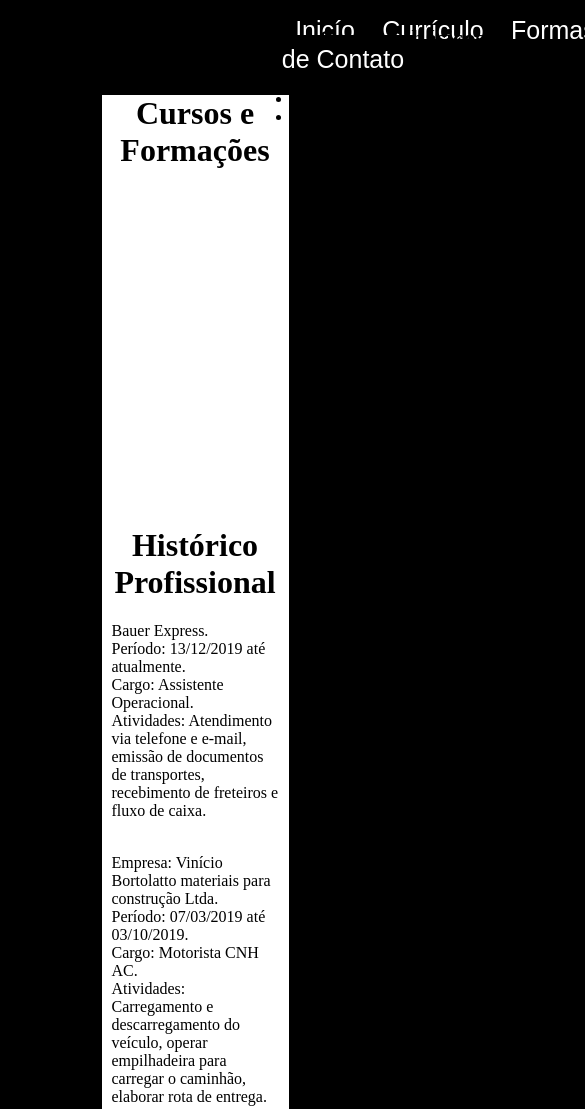
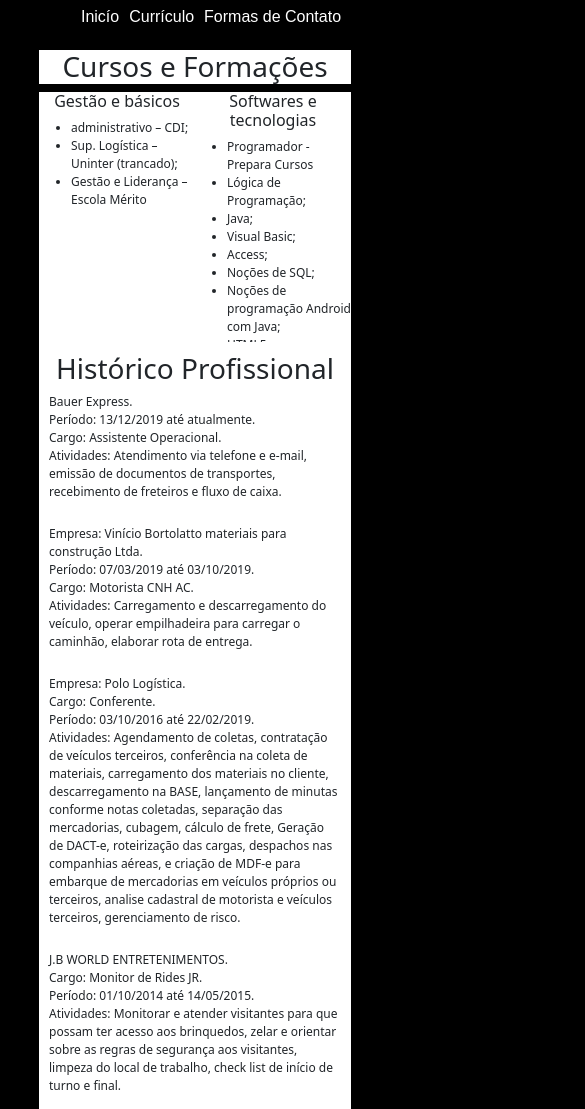
Before and after one commit to joaopedrozg/portifolio, a plain HTML site: page html/curriculo.html in a window 390 px wide. Shown: the top 1109 px of the page, 585 px wide, since content can reach past the window. Drawn offline with nearby package versions, Linux system fonts and the light colour scheme.

Commit message:
first commit

```diff
--- a/css/curriculo.css
+++ b/css/curriculo.css
@@ -1,30 +1,29 @@
 body{
     background-color: black;
+
 }
+/* Inicio css do menu  */
 li#lista-menu:hover{
-    list-style-type: none;
-    padding: 10px;
-    display: inline;
-    margin-left: 1%;
-    font-family: Arial, Helvetica, sans-serif;
-    font-size: 25px;
     background-color: white;
     color: black;
-    position: relative;
-    left: 70%;
 }
 
 li#lista-menu{
     list-style-type: none;
-    padding: 10px;
-    display: inline;
-    margin-left: 1%;
+    padding: 5px;
     font-family: Arial, Helvetica, sans-serif;
-    font-size: 25px;
+    font-size: 1em;
     background-color: black;
     color: white;
-    position: relative;
-    left: 70%;
+
+
+}
+ul#menu{
+    display: flex;
+    flex-direction: row;
+    justify-content: flex-end;
+    align-items: flex-end;
+
 
 }
 a{
@@ -34,35 +33,55 @@ a{
 a:hover{
     color: black;
 }
-div#gestao{
-    position: relative;
-    top: -186px;
-    left: 150px;
-    display: inline-block;
-    width: 300px;
-    height: 310px;
+
+
+
+/* Fim do css do menu */
+
+div#pagina{
+    display: flex;
+    flex-direction: column;
+    justify-content: center;
+    align-items: center;
 
 }
-div#tecnologia{
-    position: relative;
-    left: 146px;
-    width: 300px;
-    height: 310px;
-    display: inline-block;
+
+h1{
+    left: 25%;
+    width: 50%;
+    text-align: center;
+}
+h1#historico{
+    left: 25%;
+    width: 100%;
+    text-align: center;
 }
 
 div#conteudo{
+
     background-color: white;
-    position: relative;
     left: 25%;
     width: 50%;
     height: 400px;
+    display: flex;
+    flex-direction: row;
+    justify-content: center;
+}
 
+div#gestao{
+
+    width: 350px;
+    height: 310px;
+}
+
+div#tecnologia{
+    width: 350px;
+    height: 310px;
 
 }
 
 div#historico{
-    position: relative;
+
     background-color: white;
     width: 50%;
     left: 25%;
@@ -70,14 +89,126 @@ div#historico{
     padding-top: 10px;
 }
 
-h1{
-    text-align: center;
-}
 h2{
     text-align: center;
+    font-size: 1.5em;
 }
+
 P{
     padding-left: 10PX;
     padding-right: 10PX;
     margin-bottom: 0px;
 }
+
+@media screen and (max-width: 400px) {
+    h1{
+        left: 10%;
+        width: 80%;
+
+    }
+    div#conteudo{
+        width: 80%;
+        left: 10%;
+    }
+    div#historico{
+        width: 80%;
+        left: 10%;
+    }
+    ul#menu{
+        justify-content: center;
+    }
+    h1{
+        font-size: 1.5em;
+    }
+    h2{
+        font-size: 1em;
+    }
+    div#tecnologia>ul>li{
+        font-size: .50em;
+
+    }
+    div#gestao>ul>li{
+        font-size: .50em;
+    }
+    p{
+        font-size: .50em;
+    }
+    div#conteudo{
+        height: 250px;
+    }
+
+}
+
+@media screen and (max-width: 768px) {
+    h1{
+        left: 10%;
+        width: 80%;
+
+    }
+    div#conteudo{
+        width: 80%;
+        left: 10%;
+    }
+    div#historico{
+        width: 80%;
+        left: 10%;
+    }
+    ul#menu{
+        justify-content: center;
+    }
+    h1{
+        font-size: 1.75em;
+    }
+    h2{
+        font-size: 1em;
+    }
+    div#tecnologia>ul>li{
+        font-size: .75em;
+
+    }
+    div#gestao>ul>li{
+        font-size: .75em;
+    }
+    p{
+        font-size: .75em;
+    }
+    div#conteudo{
+        height: 250px;
+    }
+
+}
+@media screen and (max-width: 1024px) {
+    h1{
+        left: 10%;
+        width: 80%;
+
+    }
+    div#conteudo{
+        width: 80%;
+        left: 10%;
+    }
+    div#historico{
+        width: 80%;
+        left: 10%;
+    }
+    h1{
+        font-size: 1.75em;
+    }
+    h2{
+        font-size: 1em;
+    }
+    div#tecnologia>ul>li{
+        font-size: .75em;
+
+    }
+    div#gestao>ul>li{
+        font-size: .75em;
+    }
+    p{
+        font-size: .75em;
+    }
+    div#conteudo{
+        height: 250px;
+    }
+
+}
--- a/css/index.css
+++ b/css/index.css
@@ -2,44 +2,45 @@ body{
     background-color: black;
 }
 li#lista-menu:hover{
-    list-style-type: none;
-    padding: 10px;
-    display: inline;
-    margin-left: 1%;
-    font-family: Arial, Helvetica, sans-serif;
-    font-size: 25px;
     background-color: white;
     color: black;
-    position: relative;
-    left: 70%;
 }
 
 li#lista-menu{
     list-style-type: none;
-    padding: 10px;
-    display: inline;
-    margin-left: 1%;
+    padding: 5px;
     font-family: Arial, Helvetica, sans-serif;
-    font-size: 25px;
+    font-size: 1em;
     background-color: black;
     color: white;
-    position: relative;
-    left: 70%;
+}
+ul#menu{
+    display: flex;
+    flex-direction: row;
+    justify-content: flex-end;
 
+
+
+}
+a{
+    text-decoration: none;
+    color: white;
+}
+a:hover{
+    color: black;
 }
 
 
 
+.nome{
+    display: flex;
+    flex-direction: row;
+    justify-content: center;
+}
 
-.nome{
-   display: flex;
-   justify-content:center;
-
-
-}
 .texto{
     font-family: Arial, Helvetica, sans-serif;
-    font-size: 8rem;
+    font-size: 5em;
     color: white;
     padding: 150px 0 0 30px;
 }
@@ -51,24 +52,25 @@ li#lista-menu{
     background-image: url('../img/perfil.jpg');
     background-position: center;
     background-repeat: no-repeat;
-    width: 600px;
-    height: 600px;
+    width: 500px;
+    height: 500px;
     left: 15%;
     margin-bottom: 0%;
     padding-bottom: 0%;
     border-radius: 50%;
 
 }
+@media screen and (max-width: 400px) {
+    #imagem{
+        width: 100px;
+        height: 100px;
+    }
+    ul#menu{
+        justify-content: center;
 
+    }
+}
 
+@media screen and (max-width: 768px) {}
 
-
-
-
-a{
-    text-decoration: none;
-    color: white;
-}
-a:hover{
-    color: black;
-}
+@media screen and (max-width: 1024px) {}
--- a/html/curriculo.html
+++ b/html/curriculo.html
@@ -2,22 +2,27 @@
 <html lang="pt-br">
 
 <head>
+    <title>Currículo João Pedro</title>
     <meta charset="UTF-8">
-    <title>Currículo João Pedro</title>
+    <meta name="viewport" content="width=device-width, initial-scale=1">
+    <link href="https://cdn.jsdelivr.net/npm/bootstrap@5.0.2/dist/css/bootstrap.min.css" rel="stylesheet" integrity="sha384-EVSTQN3/azprG1Anm3QDgpJLIm9Nao0Yz1ztcQTwFspd3yD65VohhpuuCOmLASjC" crossorigin="anonymous">
     <link rel="stylesheet" type="text/css" href="../css/curriculo.css" />
+
 </head>
 
 <body>
     <nav>
-        <ul>
+        <ul id="menu">
             <li id="lista-menu"><a href="../index.html">Inicío</a></li>
             <li id="lista-menu"><a href="curriculo.html">Currículo</a></li>
             <li id="lista-menu"><a href="contato.html">Formas de Contato</a></li>
         </ul>
     </nav>
-    <div id="conteudo">
-        <h1>Cursos e Formações</h1>
+    <div id="pagina">
 
+        <h1 class="bg-white">Cursos e Formações</h1>
+
+        <div id="conteudo">
         <div id="gestao">
             <h2>Gestão e básicos</h2>
             <ul>
@@ -47,11 +52,11 @@
 
 
         </div>
-    </div>
 
-    </div>
+
+        </div>
     <div id="historico">
-        <h1> Histórico Profissional</h1>
+        <h1 id="historico"> Histórico Profissional</h1>
         <p> Bauer Express.</br>
             Período: 13/12/2019 até atualmente.</br>
             Cargo: Assistente Operacional.</br>
@@ -88,6 +93,8 @@
             visando à melhoria dos processos.</br>
     </div>
 
+    </div>
+</div>
 
 
 
@@ -99,6 +106,8 @@
 
 
 
+<script src="https://cdn.jsdelivr.net/npm/bootstrap@5.0.2/dist/js/bootstrap.bundle.min.js" integrity="sha384-MrcW6ZMFYlzcLA8Nl+NtUVF0sA7MsXsP1UyJoMp4YLEuNSfAP+JcXn/tWtIaxVXM" crossorigin="anonymous"></script>
+
 
 
 </body>
```
Also changed, not shown: index.html (+4 -2 lines).
